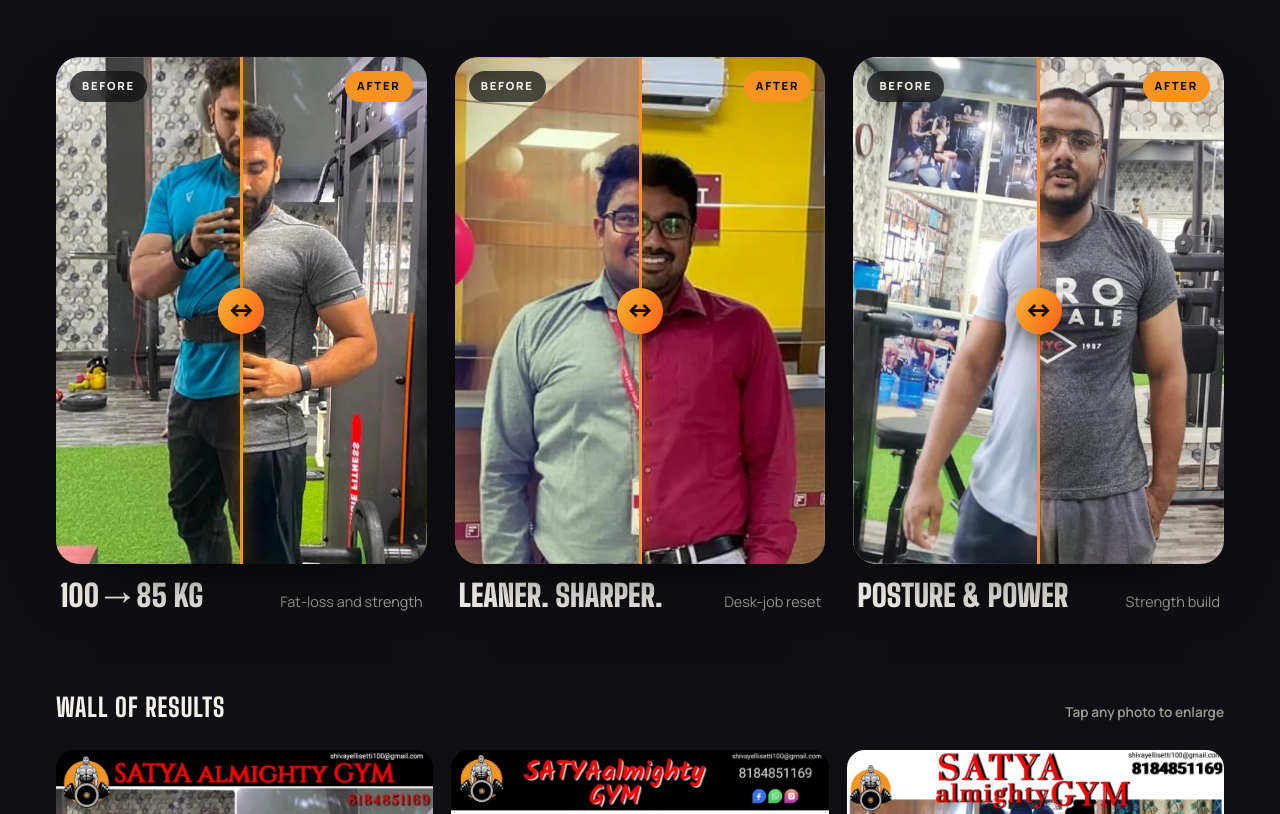
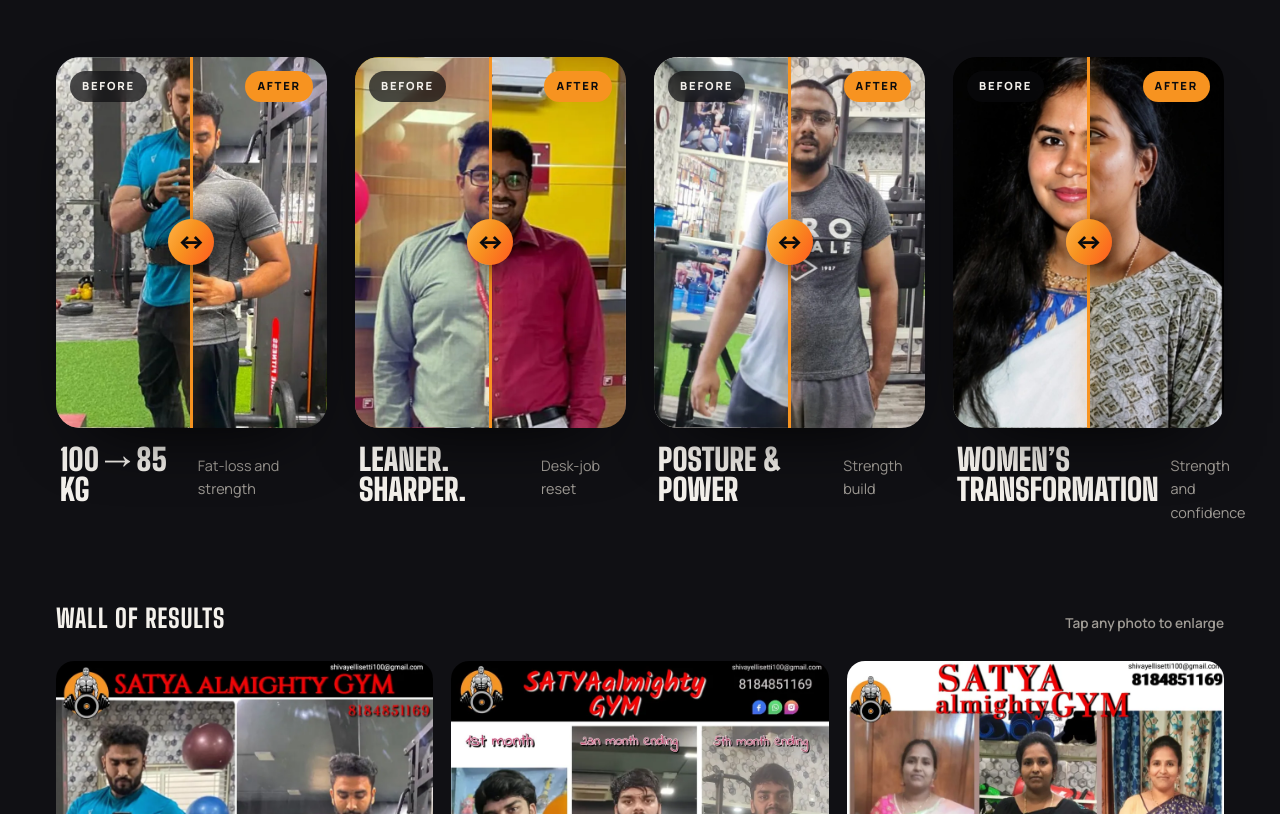
Before and after one commit to krishnakaushik195/gym_website, a plain HTML site: page index.html in a window 1280 px wide. Shown: the part 7979-8793 px from the top of the page. Drawn offline with Linux system fonts and the light colour scheme; animation ran at ten frames a second.

Commit message:
Add women before and after slider

```diff
--- a/css/styles.css
+++ b/css/styles.css
@@ -269,7 +269,7 @@ main{overflow-x:clip}
 
 /* ---------- results ---------- */
 .results{background:var(--bg2)}
-.ba-grid{display:grid;grid-template-columns:repeat(3,1fr);gap:clamp(14px,2.2vw,32px)}
+.ba-grid{display:grid;grid-template-columns:repeat(4,minmax(0,1fr));gap:clamp(14px,2.2vw,32px)}
 .ba-card figcaption{display:flex;justify-content:space-between;align-items:baseline;gap:12px;padding:16px 4px 0}
 .ba-card figcaption b{font-family:var(--display);font-weight:900;font-size:1.9rem;text-transform:uppercase;line-height:1}
 .ba-card figcaption span{color:var(--mute);font-size:.9rem}
@@ -379,6 +379,7 @@ main{overflow-x:clip}
   .nav__call span{display:none}
   .nav__call{padding:10px 12px}
   .facilities{grid-template-columns:repeat(3,1fr)}
+  .ba-grid{grid-template-columns:repeat(2,minmax(0,1fr))}
   .hero__badge{display:none}
 }
 @media (max-width:960px){
--- a/index.html
+++ b/index.html
@@ -391,6 +391,16 @@
             </div>
             <figcaption><b>Posture &amp; power</b><span>Strength build</span></figcaption>
           </figure>
+          <figure class="ba-card reveal" style="--d:.36s">
+            <div class="ba" style="--pos:50%">
+              <img class="ba__after" src="assets/img/ba-women-after.jpg" alt="After: woman member's transformation" width="700" height="1260" loading="lazy" draggable="false">
+              <img class="ba__before" src="assets/img/ba-women-before.jpg" alt="Before: woman member at the start of her transformation" width="700" height="1260" loading="lazy" draggable="false">
+              <span class="ba__label ba__label--b">Before</span><span class="ba__label ba__label--a">After</span>
+              <span class="ba__handle" aria-hidden="true"></span>
+              <input class="ba__range" type="range" min="0" max="100" value="50" aria-label="Before and after slider, woman member">
+            </div>
+            <figcaption><b>Women’s transformation</b><span>Strength and confidence</span></figcaption>
+          </figure>
         </div>
 
         <h3 class="mini mini--row">Wall of results <span>Tap any photo to enlarge</span></h3>
```
Also changed, not shown: assets/img/ba-women-after.jpg (added), assets/img/ba-women-before.jpg (added).
